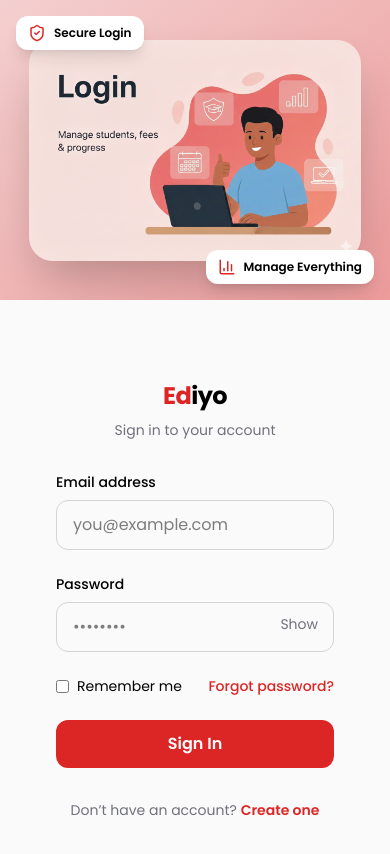
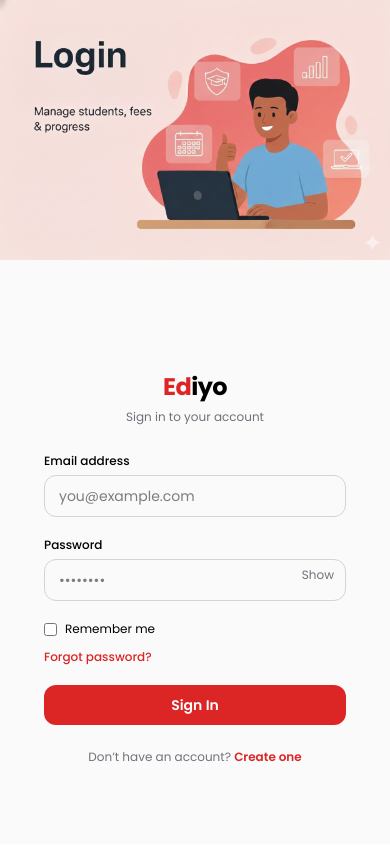
Before and after one commit to riturajrai/TutionMangmentSystem, a Next.js app: page /login in a window 390 px wide. Shown: the top 854 px of the page. Built offline with nearby package versions, Linux system fonts and the light colour scheme.

Commit message:
new updated code

```diff
--- a/app/login/page.tsx
+++ b/app/login/page.tsx
@@ -10,18 +10,12 @@
 
   return (
     <div className="min-h-screen bg-zinc-50 dark:bg-black">
-
-      {/* ===== GRID LAYOUT ===== */}
       <div className="grid lg:grid-cols-2 min-h-screen">
 
-        {/* ================= LEFT IMAGE SECTION ================= */}
-        <div className="relative flex items-center justify-center overflow-hidden
-                        h-[300px] lg:h-auto">
-
-          {/* Gradient background */}
-          <div className="absolute inset-0 bg-gradient-to-br
-                          from-[rgb(var(--color-primary)/0.2)]
-                          to-[rgb(var(--color-primary)/0.45)]" />
+        {/* ================= LEFT IMAGE SECTION (Desktop only) ================= */}
+        <div className="relative hidden lg:flex items-center justify-center overflow-hidden">
+          {/* Gradient */}
+          <div className="absolute inset-0 bg-gradient-to-br from-[rgb(var(--color-primary)/0.2)] to-[rgb(var(--color-primary)/0.45)]" />
 
           {/* Image */}
           <Image
@@ -30,71 +24,60 @@
             width={620}
             height={480}
             priority
-            className="relative z-10 rounded-3xl shadow-2xl
-                       w-[85%] max-w-[420px]
-                       lg:max-w-[620px]"
+            className="relative z-10 rounded-3xl shadow-2xl w-[85%] max-w-[620px]"
           />
 
-          {/* ===== Floating ICON cards (MOBILE + DESKTOP) ===== */}
-
-          {/* Secure Login */}
-          <div className="absolute top-4 left-4 sm:top-8 sm:left-8
-                          flex items-center gap-2 sm:gap-3
-                          bg-white dark:bg-zinc-900
-                          px-3 py-2 sm:px-4 sm:py-3
-                          rounded-xl shadow-lg z-20">
-            <ShieldCheck
-              size={18}
-              className="text-[rgb(var(--color-primary))]"
-            />
-            <span className="text-xs sm:text-sm font-semibold">
-              Secure Login
-            </span>
+          {/* Floating cards - desktop only */}
+          <div className="absolute top-8 left-8 flex items-center gap-3 bg-white dark:bg-zinc-900 px-4 py-3 rounded-xl shadow-lg z-20">
+            <ShieldCheck size={18} className="text-[rgb(var(--color-primary))]" />
+            <span className="text-sm font-semibold">Secure Login</span>
           </div>
 
-          {/* Manage Everything */}
-          <div className="absolute bottom-4 right-4 sm:bottom-8 sm:right-8
-                          flex items-center gap-2 sm:gap-3
-                          bg-white dark:bg-zinc-900
-                          px-3 py-2 sm:px-4 sm:py-3
-                          rounded-xl shadow-lg z-20">
-            <BarChart3
-              size={18}
-              className="text-[rgb(var(--color-primary))]"
-            />
-            <span className="text-xs sm:text-sm font-semibold">
-              Manage Everything
-            </span>
+          <div className="absolute bottom-8 right-8 flex items-center gap-3 bg-white dark:bg-zinc-900 px-4 py-3 rounded-xl shadow-lg z-20">
+            <BarChart3 size={18} className="text-[rgb(var(--color-primary))]" />
+            <span className="text-sm font-semibold">Manage Everything</span>
           </div>
         </div>
 
+        {/* Mobile image banner */}
+        <div className="lg:hidden relative h-[260px] sm:h-[300px] overflow-hidden">
+          <div className="absolute inset-0 bg-gradient-to-br from-[rgb(var(--color-primary)/0.25)] to-[rgb(var(--color-primary)/0.5)]" />
+          <Image
+            src="/loginIcon.png"
+            alt="Login Visual"
+            fill
+            priority
+            className="object-cover"
+          />
+        </div>
+
         {/* ================= RIGHT FORM SECTION ================= */}
-        <div className="flex items-center justify-center px-6 py-12">
-          <div className="w-full max-w-md dark:bg-zinc-900 rounded-3xl p-8 md:p-10">
+        <div className="flex items-center justify-center px-5 py-10 sm:px-8 sm:py-12 lg:p-12">
+          <div className="w-full max-w-md dark:bg-zinc-900 rounded-3xl p-6 sm:p-8 lg:p-10">
 
             {/* Brand */}
-            <div className="text-center mb-8">
-              <h1 className="text-2xl font-extrabold tracking-tight">
+            <div className="text-center mb-7 sm:mb-8">
+              <h1 className="text-2xl sm:text-3xl font-extrabold tracking-tight">
                 <span className="text-[rgb(var(--color-primary))]">Ed</span>iyo
               </h1>
-              <p className="text-sm text-zinc-500 dark:text-zinc-400 mt-2">
+              <p className="text-xs sm:text-sm text-zinc-500 dark:text-zinc-400 mt-1.5">
                 Sign in to your account
               </p>
             </div>
 
             {/* Form */}
-            <form className="space-y-6">
+            <form className="space-y-5 sm:space-y-6">
 
               {/* Email */}
               <div>
-                <label className="block text-sm font-medium mb-2">
+                <label className="block text-xs sm:text-sm font-medium mb-1.5 sm:mb-2">
                   Email address
                 </label>
                 <input
                   type="email"
                   placeholder="you@example.com"
-                  className="w-full px-4 py-3 rounded-xl border
-                             border-zinc-300 dark:border-zinc-700
+                  className="w-full px-3.5 sm:px-4 py-2.5 sm:py-3 text-sm sm:text-base
+                             rounded-xl border border-zinc-300 dark:border-zinc-700
                              bg-transparent outline-none
                              focus:ring-2 focus:ring-[rgb(var(--color-primary))]
                              focus:border-transparent"
@@ -103,15 +86,15 @@
 
               {/* Password */}
               <div>
-                <label className="block text-sm font-medium mb-2">
+                <label className="block text-xs sm:text-sm font-medium mb-1.5 sm:mb-2">
                   Password
                 </label>
                 <div className="relative">
                   <input
                     type={showPassword ? "text" : "password"}
                     placeholder="••••••••"
-                    className="w-full px-4 py-3 rounded-xl border
-                               border-zinc-300 dark:border-zinc-700
+                    className="w-full px-3.5 sm:px-4 py-2.5 sm:py-3 text-sm sm:text-base
+                               rounded-xl border border-zinc-300 dark:border-zinc-700
                                bg-transparent outline-none
                                focus:ring-2 focus:ring-[rgb(var(--color-primary))]
                                focus:border-transparent"
@@ -119,7 +102,7 @@
                   <button
                     type="button"
                     onClick={() => setShowPassword(!showPassword)}
-                    className="absolute right-4 top-3 text-sm
+                    className="absolute right-3 sm:right-4 top-2 sm:top-3 text-xs sm:text-sm
                                text-zinc-500 hover:text-[rgb(var(--color-primary))]"
                   >
                     {showPassword ? "Hide" : "Show"}
@@ -128,19 +111,18 @@
               </div>
 
               {/* Remember & Forgot */}
-              <div className="flex items-center justify-between text-sm">
+              <div className="flex flex-col sm:flex-row items-start sm:items-center justify-between gap-3 sm:gap-0 text-xs sm:text-sm">
                 <label className="flex items-center gap-2 cursor-pointer">
                   <input
                     type="checkbox"
-                    className="accent-[rgb(var(--color-primary))]"
+                    className="accent-[rgb(var(--color-primary))] mt-0.5"
                   />
                   Remember me
                 </label>
 
                 <Link
                   href="/forgot-password"
-                  className="text-[rgb(var(--color-primary))]
-                             font-medium hover:underline"
+                  className="text-[rgb(var(--color-primary))] font-medium hover:underline"
                 >
                   Forgot password?
                 </Link>
@@ -149,21 +131,20 @@
               {/* Submit */}
               <button
                 type="submit"
-                className="w-full py-3 rounded-xl font-semibold text-white
-                           bg-[rgb(var(--color-primary))]
+                className="w-full py-2.5 sm:py-3 text-sm sm:text-base font-semibold text-white
+                           bg-[rgb(var(--color-primary))] rounded-xl
                            hover:opacity-90 transition"
               >
                 Sign In
               </button>
             </form>
 
-            {/* Signup */}
-            <p className="mt-8 text-center text-sm text-zinc-500 dark:text-zinc-400">
+            {/* Signup link */}
+            <p className="mt-6 sm:mt-8 text-center text-xs sm:text-sm text-zinc-500 dark:text-zinc-400">
               Don’t have an account?{" "}
               <Link
                 href="/signup"
-                className="text-[rgb(var(--color-primary))]
-                           font-semibold hover:underline"
+                className="text-[rgb(var(--color-primary))] font-semibold hover:underline"
               >
                 Create one
               </Link>
--- a/app/signup/page.tsx
+++ b/app/signup/page.tsx
@@ -14,83 +14,71 @@
       <div className="grid lg:grid-cols-2 min-h-screen">
 
         {/* ================= LEFT IMAGE SECTION ================= */}
-        <div className="relative flex items-center justify-center overflow-hidden
-                        h-[300px] lg:h-auto">
-
+        <div className="relative hidden lg:flex items-center justify-center overflow-hidden">
           {/* Gradient */}
-          <div className="absolute inset-0 bg-gradient-to-br
-                          from-[rgb(var(--color-primary)/0.2)]
-                          to-[rgb(var(--color-primary)/0.45)]" />
+          <div className="absolute inset-0 bg-gradient-to-br from-[rgb(var(--color-primary)/0.2)] to-[rgb(var(--color-primary)/0.45)]" />
 
           {/* Image */}
           <Image
-             src="/signup.png"
+            src="/signup.png"
             alt="Signup Visual"
             width={620}
             height={480}
             priority
-            className="relative z-10 rounded-3xl shadow-2xl
-                       w-[85%] max-w-[420px]
-                       lg:max-w-[620px]"
+            className="relative z-10 rounded-3xl shadow-2xl w-[85%] max-w-[620px]"
           />
 
-          {/* Floating card */}
-          <div className="absolute top-4 left-4 sm:top-8 sm:left-8
-                          flex items-center gap-2 sm:gap-3
-                          bg-white dark:bg-zinc-900
-                          px-3 py-2 sm:px-4 sm:py-3
-                          rounded-xl shadow-lg z-20">
-            <UserPlus
-              size={18}
-              className="text-[rgb(var(--color-primary))]"
-            />
-            <span className="text-xs sm:text-sm font-semibold">
-              Create Account
-            </span>
+          {/* Floating cards - only on desktop */}
+          <div className="absolute top-8 left-8 flex items-center gap-3 bg-white dark:bg-zinc-900 px-4 py-3 rounded-xl shadow-lg z-20">
+            <UserPlus size={18} className="text-[rgb(var(--color-primary))]" />
+            <span className="text-sm font-semibold">Create Account</span>
           </div>
 
-          <div className="absolute bottom-4 right-4 sm:bottom-8 sm:right-8
-                          flex items-center gap-2 sm:gap-3
-                          bg-white dark:bg-zinc-900
-                          px-3 py-2 sm:px-4 sm:py-3
-                          rounded-xl shadow-lg z-20">
-            <ShieldCheck
-              size={18}
-              className="text-[rgb(var(--color-primary))]"
-            />
-            <span className="text-xs sm:text-sm font-semibold">
-              Secure & Private
-            </span>
+          <div className="absolute bottom-8 right-8 flex items-center gap-3 bg-white dark:bg-zinc-900 px-4 py-3 rounded-xl shadow-lg z-20">
+            <ShieldCheck size={18} className="text-[rgb(var(--color-primary))]" />
+            <span className="text-sm font-semibold">Secure & Private</span>
           </div>
         </div>
 
+        {/* Mobile image banner */}
+        <div className="lg:hidden relative h-[260px] sm:h-[320px] overflow-hidden">
+          <div className="absolute inset-0 bg-gradient-to-br from-[rgb(var(--color-primary)/0.25)] to-[rgb(var(--color-primary)/0.5)]" />
+          <Image
+            src="/signup.png"
+            alt="Signup Visual"
+            fill
+            priority
+            className="object-cover"
+          />
+        </div>
+
         {/* ================= RIGHT FORM SECTION ================= */}
-        <div className="flex items-center justify-center px-6 py-12">
-          <div className="w-full max-w-md dark:bg-zinc-900 rounded-3xl p-8 md:p-10">
+        <div className="flex items-center justify-center px-5 py-10 sm:px-8 sm:py-12 lg:p-12">
+          <div className="w-full max-w-md dark:bg-zinc-900 rounded-3xl p-6 sm:p-8 lg:p-10">
 
             {/* Brand */}
-            <div className="text-center mb-8">
-              <h1 className="text-2xl font-extrabold tracking-tight">
+            <div className="text-center mb-7 sm:mb-8">
+              <h1 className="text-2xl sm:text-3xl font-extrabold tracking-tight">
                 <span className="text-[rgb(var(--color-primary))]">Ed</span>iyo
               </h1>
-              <p className="text-sm text-zinc-500 dark:text-zinc-400 mt-2">
+              <p className="text-xs sm:text-sm text-zinc-500 dark:text-zinc-400 mt-1.5">
                 Create your account
               </p>
             </div>
 
             {/* Form */}
-            <form className="space-y-6">
+            <form className="space-y-5 sm:space-y-6">
 
               {/* Name */}
               <div>
-                <label className="block text-sm font-medium mb-2">
+                <label className="block text-xs sm:text-sm font-medium mb-1.5 sm:mb-2">
                   Full name
                 </label>
                 <input
                   type="text"
                   placeholder="Your full name"
-                  className="w-full px-4 py-3 rounded-xl border
-                             border-zinc-300 dark:border-zinc-700
+                  className="w-full px-3.5 sm:px-4 py-2.5 sm:py-3 text-sm sm:text-base
+                             rounded-xl border border-zinc-300 dark:border-zinc-700
                              bg-transparent outline-none
                              focus:ring-2 focus:ring-[rgb(var(--color-primary))]
                              focus:border-transparent"
@@ -99,14 +87,14 @@
 
               {/* Email */}
               <div>
-                <label className="block text-sm font-medium mb-2">
+                <label className="block text-xs sm:text-sm font-medium mb-1.5 sm:mb-2">
                   Email address
                 </label>
                 <input
                   type="email"
                   placeholder="you@example.com"
-                  className="w-full px-4 py-3 rounded-xl border
-                             border-zinc-300 dark:border-zinc-700
+                  className="w-full px-3.5 sm:px-4 py-2.5 sm:py-3 text-sm sm:text-base
+                             rounded-xl border border-zinc-300 dark:border-zinc-700
                              bg-transparent outline-none
                              focus:ring-2 focus:ring-[rgb(var(--color-primary))]
                              focus:border-transparent"
@@ -115,15 +103,15 @@
 
               {/* Password */}
               <div>
-                <label className="block text-sm font-medium mb-2">
+                <label className="block text-xs sm:text-sm font-medium mb-1.5 sm:mb-2">
                   Password
                 </label>
                 <div className="relative">
                   <input
                     type={showPassword ? "text" : "password"}
                     placeholder="••••••••"
-                    className="w-full px-4 py-3 rounded-xl border
-                               border-zinc-300 dark:border-zinc-700
+                    className="w-full px-3.5 sm:px-4 py-2.5 sm:py-3 text-sm sm:text-base
+                               rounded-xl border border-zinc-300 dark:border-zinc-700
                                bg-transparent outline-none
                                focus:ring-2 focus:ring-[rgb(var(--color-primary))]
                                focus:border-transparent"
@@ -131,7 +119,7 @@
                   <button
                     type="button"
                     onClick={() => setShowPassword(!showPassword)}
-                    className="absolute right-4 top-3 text-sm
+                    className="absolute right-3 sm:right-4 top-2 sm:top-3 text-xs sm:text-sm
                                text-zinc-500 hover:text-[rgb(var(--color-primary))]"
                   >
                     {showPassword ? "Hide" : "Show"}
@@ -141,25 +129,23 @@
 
               {/* Confirm Password */}
               <div>
-                <label className="block text-sm font-medium mb-2">
+                <label className="block text-xs sm:text-sm font-medium mb-1.5 sm:mb-2">
                   Confirm password
                 </label>
                 <div className="relative">
                   <input
                     type={showConfirmPassword ? "text" : "password"}
                     placeholder="••••••••"
-                    className="w-full px-4 py-3 rounded-xl border
-                               border-zinc-300 dark:border-zinc-700
+                    className="w-full px-3.5 sm:px-4 py-2.5 sm:py-3 text-sm sm:text-base
+                               rounded-xl border border-zinc-300 dark:border-zinc-700
                                bg-transparent outline-none
                                focus:ring-2 focus:ring-[rgb(var(--color-primary))]
                                focus:border-transparent"
                   />
                   <button
                     type="button"
-                    onClick={() =>
-                      setShowConfirmPassword(!showConfirmPassword)
-                    }
-                    className="absolute right-4 top-3 text-sm
+                    onClick={() => setShowConfirmPassword(!showConfirmPassword)}
+                    className="absolute right-3 sm:right-4 top-2 sm:top-3 text-xs sm:text-sm
                                text-zinc-500 hover:text-[rgb(var(--color-primary))]"
                   >
                     {showConfirmPassword ? "Hide" : "Show"}
@@ -168,22 +154,22 @@
               </div>
 
               {/* Terms */}
-              <label className="flex items-start gap-2 text-sm text-zinc-600 dark:text-zinc-400">
+              <label className="flex items-start gap-2 text-xs sm:text-sm text-zinc-600 dark:text-zinc-400">
                 <input
                   type="checkbox"
-                  className="accent-[rgb(var(--color-primary))] mt-1"
+                  className="accent-[rgb(var(--color-primary))] mt-0.5 sm:mt-1"
                 />
                 I agree to the{" "}
                 <Link
                   href="/terms"
-                  className="text-[rgb(var(--color-primary))] font-medium"
+                  className="text-[rgb(var(--color-primary))] font-medium hover:underline"
                 >
                   Terms
                 </Link>{" "}
                 &{" "}
                 <Link
                   href="/privacy"
-                  className="text-[rgb(var(--color-primary))] font-medium"
+                  className="text-[rgb(var(--color-primary))] font-medium hover:underline"
                 >
                   Privacy Policy
                 </Link>
@@ -192,8 +178,8 @@
               {/* Button */}
               <button
                 type="submit"
-                className="w-full py-3 rounded-xl font-semibold text-white
-                           bg-[rgb(var(--color-primary))]
+                className="w-full py-2.5 sm:py-3 text-sm sm:text-base font-semibold text-white
+                           bg-[rgb(var(--color-primary))] rounded-xl
                            hover:opacity-90 transition"
               >
                 Create Account
@@ -201,12 +187,11 @@
             </form>
 
             {/* Login link */}
-            <p className="mt-8 text-center text-sm text-zinc-500 dark:text-zinc-400">
+            <p className="mt-6 sm:mt-8 text-center text-xs sm:text-sm text-zinc-500 dark:text-zinc-400">
               Already have an account?{" "}
               <Link
                 href="/login"
-                className="text-[rgb(var(--color-primary))]
-                           font-semibold hover:underline"
+                className="text-[rgb(var(--color-primary))] font-semibold hover:underline"
               >
                 Sign in
               </Link>
```
